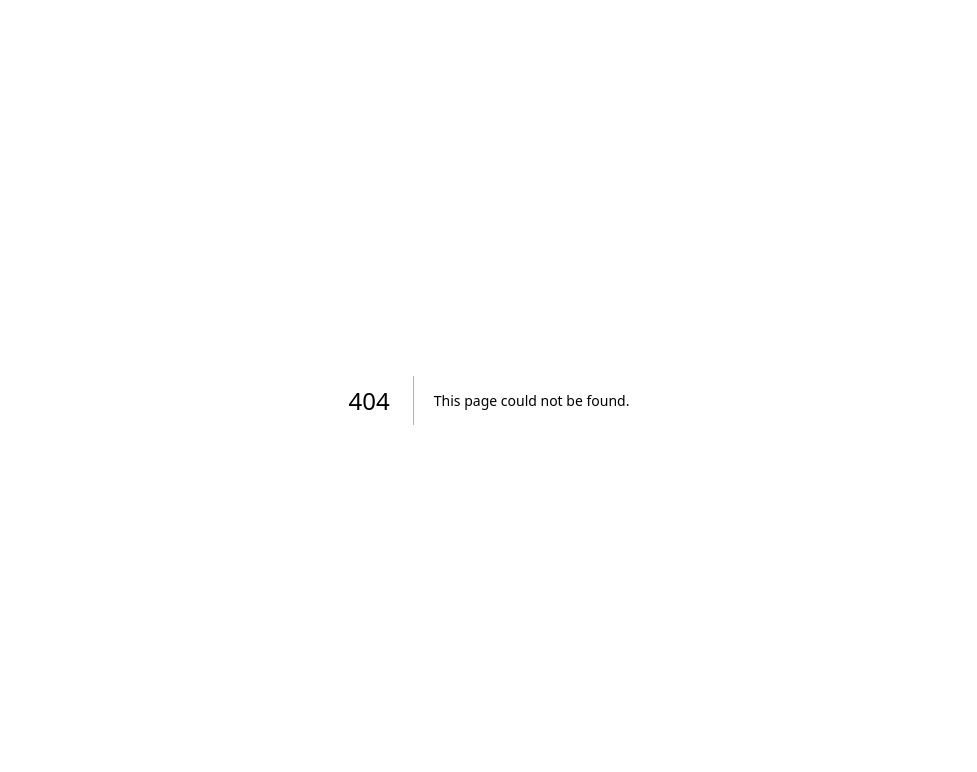
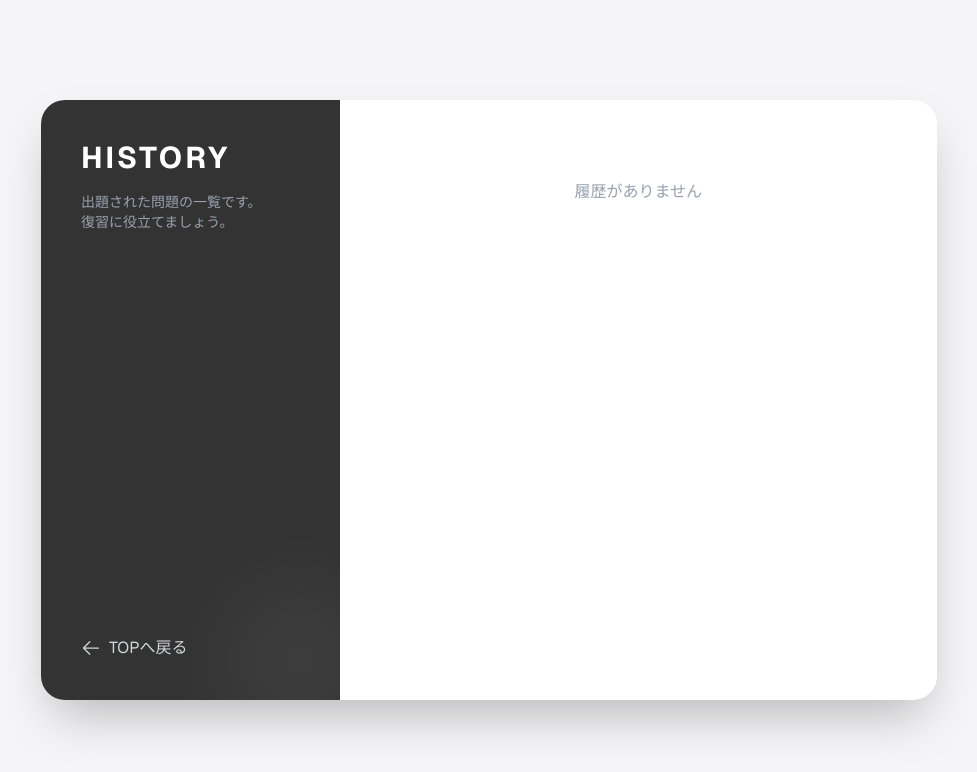
Before and after one commit to siw-nexus/quiz-sainokuni, a Next.js app in the folder frontend/: page /history in a window 1280 px wide. Before the commit this address had no page. Shown: the top 772 px of the page, without its empty margins (151-1128 px from the left). Built offline with nearby package versions, Linux system fonts and the light colour scheme.

Commit message:
css追加
コード追加：page.tsx

```diff
--- /dev/null
+++ b/frontend/app/history/page.tsx
@@ -0,0 +1,99 @@
+'use client';
+
+import { useState, useEffect } from 'react';
+import { useRouter } from 'next/navigation';
+
+type Question = {
+  id: number;
+  question_text: string;
+  // 他に必要なプロパティがあればここに追加
+};
+
+export default function HistoryPage() {
+  const [history, setHistory] = useState<Question[]>([]);
+  const router = useRouter();
+
+  // 画面が表示されたらローカルストレージからデータを取得
+  useEffect(() => {
+    const savedData = localStorage.getItem('quiz_history');
+    if (savedData) {
+      setHistory(JSON.parse(savedData));
+    }
+  }, []);
+
+  return (
+    <div className="min-h-screen bg-[#F5F5F7] flex items-center justify-center p-4 font-sans">
+
+      {/* メインカード */}
+      <div className="w-full max-w-md md:max-w-4xl bg-white min-h-[600px] rounded-3xl shadow-2xl overflow-hidden flex flex-col md:flex-row">
+
+        {/* --- [PC用] 左サイドパネル --- */}
+        <div className="hidden md:flex md:w-1/3 bg-[#333333] text-white p-10 flex-col justify-between relative">
+          <div>
+             <h1 className="text-3xl font-bold tracking-widest mb-4">HISTORY</h1>
+             <p className="text-gray-400 text-sm">
+               出題された問題の一覧です。<br/>
+               復習に役立てましょう。
+             </p>
+          </div>
+
+          <button
+            onClick={() => router.push('/')}
+            className="mt-auto flex items-center gap-2 text-gray-300 hover:text-white transition"
+          >
+            <svg xmlns="http://www.w3.org/2000/svg" fill="none" viewBox="0 0 24 24" strokeWidth={1.5} stroke="currentColor" className="w-5 h-5">
+              <path strokeLinecap="round" strokeLinejoin="round" d="M10.5 19.5L3 12m0 0l7.5-7.5M3 12h18" />
+            </svg>
+            TOPへ戻る
+          </button>
+
+          {/* 背景装飾 */}
+          <div className="absolute -bottom-10 -right-10 w-40 h-40 bg-white/5 rounded-full blur-2xl pointer-events-none"></div>
+        </div>
+
+        {/* --- [共通] 右サイドパネル (リスト表示エリア) --- */}
+        <div className="flex-1 flex flex-col h-[600px] md:h-auto">
+
+          {/* スマホ用ヘッダー */}
+          <div className="md:hidden h-16 flex items-center justify-between px-6 border-b border-gray-100 bg-white sticky top-0 z-10">
+            <h1 className="font-bold text-gray-800">出題履歴</h1>
+            <button onClick={() => router.push('/')} className="text-sm text-gray-500">
+              閉じる
+            </button>
+          </div>
+
+          {/* リスト部分 (スクロール可能に) */}
+          <div className="flex-1 overflow-y-auto p-6 md:p-10 custom-scrollbar">
+            {history.length === 0 ? (
+              <p className="text-center text-gray-400 mt-10">履歴がありません</p>
+            ) : (
+              <div className="space-y-4">
+                {history.map((q, index) => (
+                  <div key={index} className="border border-gray-200 rounded-xl p-5 hover:bg-gray-50 transition">
+                    <div className="text-xs font-bold text-purple-600 mb-2">
+                      Q.{index + 1}
+                    </div>
+                    <p className="text-gray-800 font-medium leading-relaxed">
+                      {q.question_text}
+                    </p>
+                  </div>
+                ))}
+              </div>
+            )}
+          </div>
+
+          {/* スマホ用下部ボタンエリア */}
+          <div className="md:hidden p-4 border-t border-gray-100 bg-white">
+            <button
+              onClick={() => router.push('/')}
+              className="w-full bg-[#333333] text-white font-bold py-3 rounded-xl shadow-lg"
+            >
+              TOPへ戻る
+            </button>
+          </div>
+
+        </div>
+      </div>
+    </div>
+  );
+}
```
